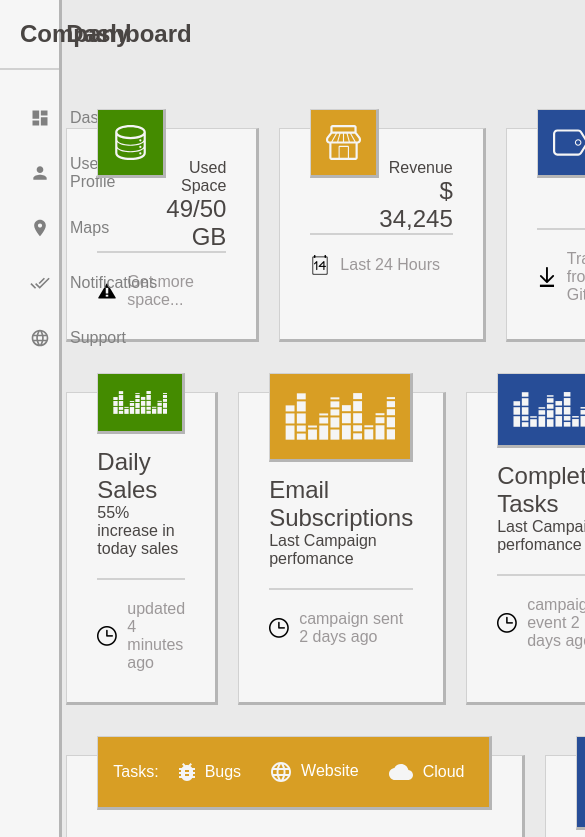
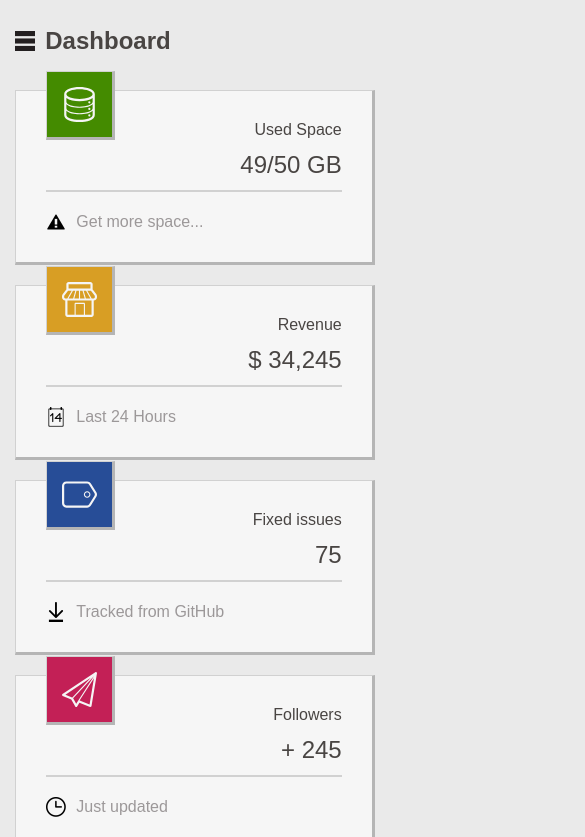
Before and after one commit to andrxpie/html, a plain HTML site: page Exam/index.html in a window 390 px wide. Shown: the top 837 px of the page, 585 px wide, since content can reach past the window. Drawn offline with Linux system fonts and the light colour scheme.

Commit message:
End of exam.

```diff
--- a/Exam/index.html
+++ b/Exam/index.html
@@ -41,7 +41,10 @@
       </nav>
     </header>
     <section id="dashboard">
-      <h2>Dashboard</h2>
+      <div>
+        <img src="./images/menu.png" />
+        <h2>Dashboard</h2>
+      </div>
       <div class="panelRow1">
         <div class="panelItem">
           <div class="upperPart">
--- a/Exam/style/style.scss
+++ b/Exam/style/style.scss
@@ -13,6 +13,14 @@ header {
   top: 0;
   bottom: 0;
   left: 0;
+
+  @media (max-width: 1280px) and (min-width: 901px) {
+    width: 20%;
+  }
+
+  @media (max-width: 900px) {
+    display: none;
+  }
 
   div {
     border-bottom: 2px solid #d1d1d1;
@@ -71,16 +79,54 @@ header {
   margin-right: 2%;
   width: 90%;
 
-  > h2 {
-    margin-top: 20px;
-    margin-bottom: 80px;
-    color: #494543;
+  @media (max-width: 1280px) and (min-width: 901px) {
+    width: 80%;
+    margin-left: 22%;
+  }
+
+  @media (max-width: 900px) {
+    width: 96%;
+    margin-left: 2%;
+  }
+
+  > div {
+    display: flex;
+    align-items: center;
+    gap: 10px;
+    margin: 2%;
+    margin-bottom: 4%;
+
+    > img {
+      width: 20px;
+      height: 20px;
+      display: none;
+
+      @media (max-width: 900px) {
+        display: inline;
+      }
+    }
+
+    > h2 {
+      margin-left: 0;
+      color: #494543;
+    }
   }
 
   div.panelRow1 {
     display: grid;
     grid-template-columns: 1fr 1fr 1fr 1fr;
     gap: 20px;
+
+    @media (max-width: 1280px) and (min-width: 501px) {
+      grid-template-columns: 1fr 1fr;
+      grid-template-rows: 1fr 1fr;
+      row-gap: 40px;
+    }
+
+    @media (max-width: 560px) {
+      grid-template-columns: auto;
+      grid-template-rows: 1fr 1fr;
+    }
 
     div.panelItem {
       background-color: #f6f6f6;
@@ -151,6 +197,12 @@ header {
     grid-template-columns: 1fr 1fr 1fr;
     gap: 20px;
 
+    @media (max-width: 700px) {
+      grid-template-columns: auto;
+      grid-template-rows: 1fr 1fr 1fr;
+      row-gap: 40px;
+    }
+
     div.panelItem {
       background-color: #f6f6f6;
       border-left: 1px solid #d1d1d1;
@@ -158,6 +210,9 @@ header {
       border-right: 3px solid #b5b5b5;
       border-bottom: 3px solid #b5b5b5;
       padding: 30px;
+      box-sizing: border-box;
+      height: 100%;
+      width: 100%;
 
       div.upperPart {
         border-bottom: 2px solid #d1d1d1;
@@ -219,6 +274,12 @@ header {
     grid-template-columns: 1fr 1fr;
     gap: 20px;
 
+    @media (max-width: 1280px) {
+      grid-template-columns: auto;
+      grid-template-rows: 1fr 1fr;
+      row-gap: 40px;
+    }
+
     div.panelItem {
       background-color: #f6f6f6;
       border-left: 1px solid #d1d1d1;
@@ -226,6 +287,8 @@ header {
       border-right: 3px solid #b5b5b5;
       border-bottom: 3px solid #b5b5b5;
       padding: 30px;
+      height: 100%;
+      box-sizing: border-box;
 
       div.headerPart1 {
         display: flex;
```
Also changed, not shown: Exam/style/style.css, 1 other file.
